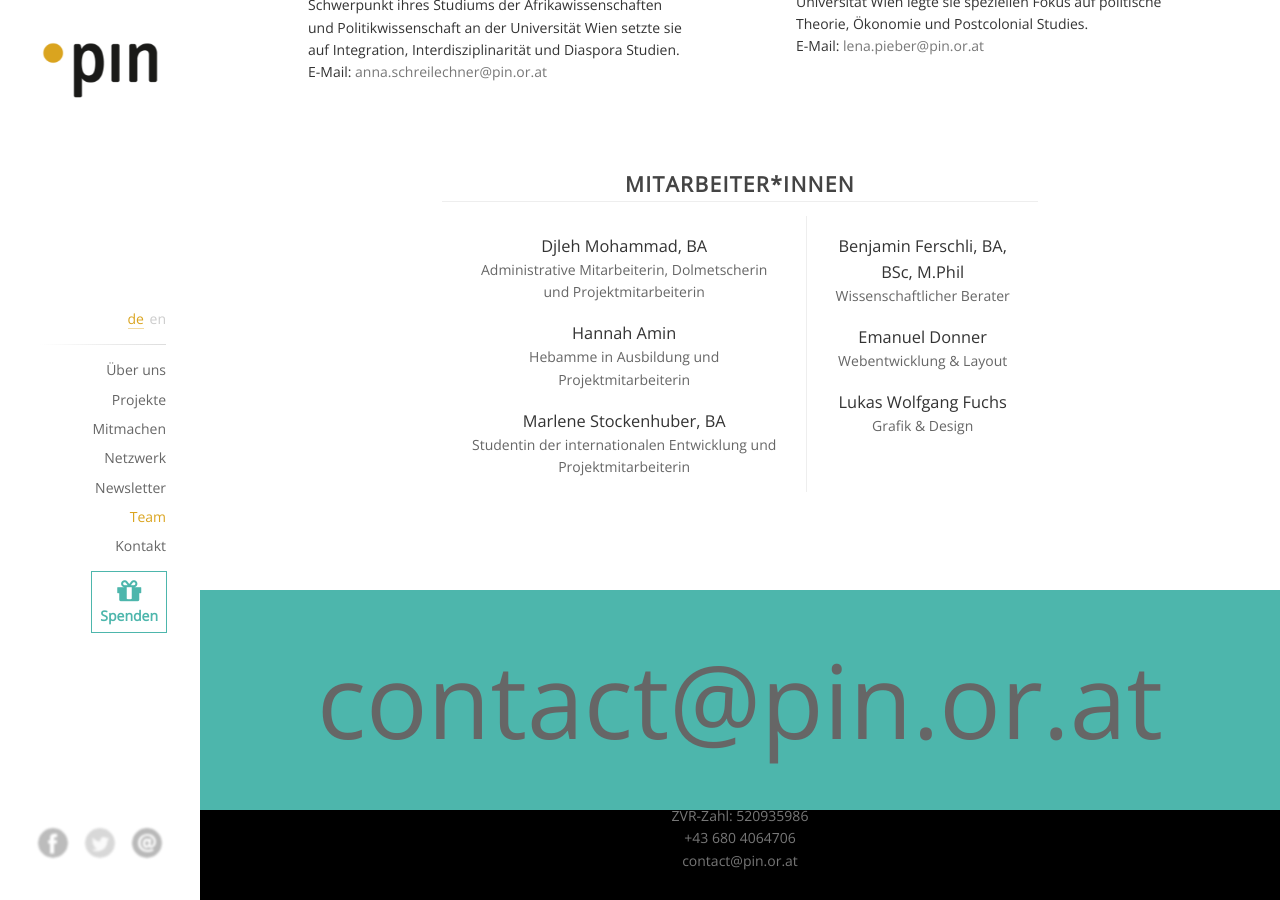
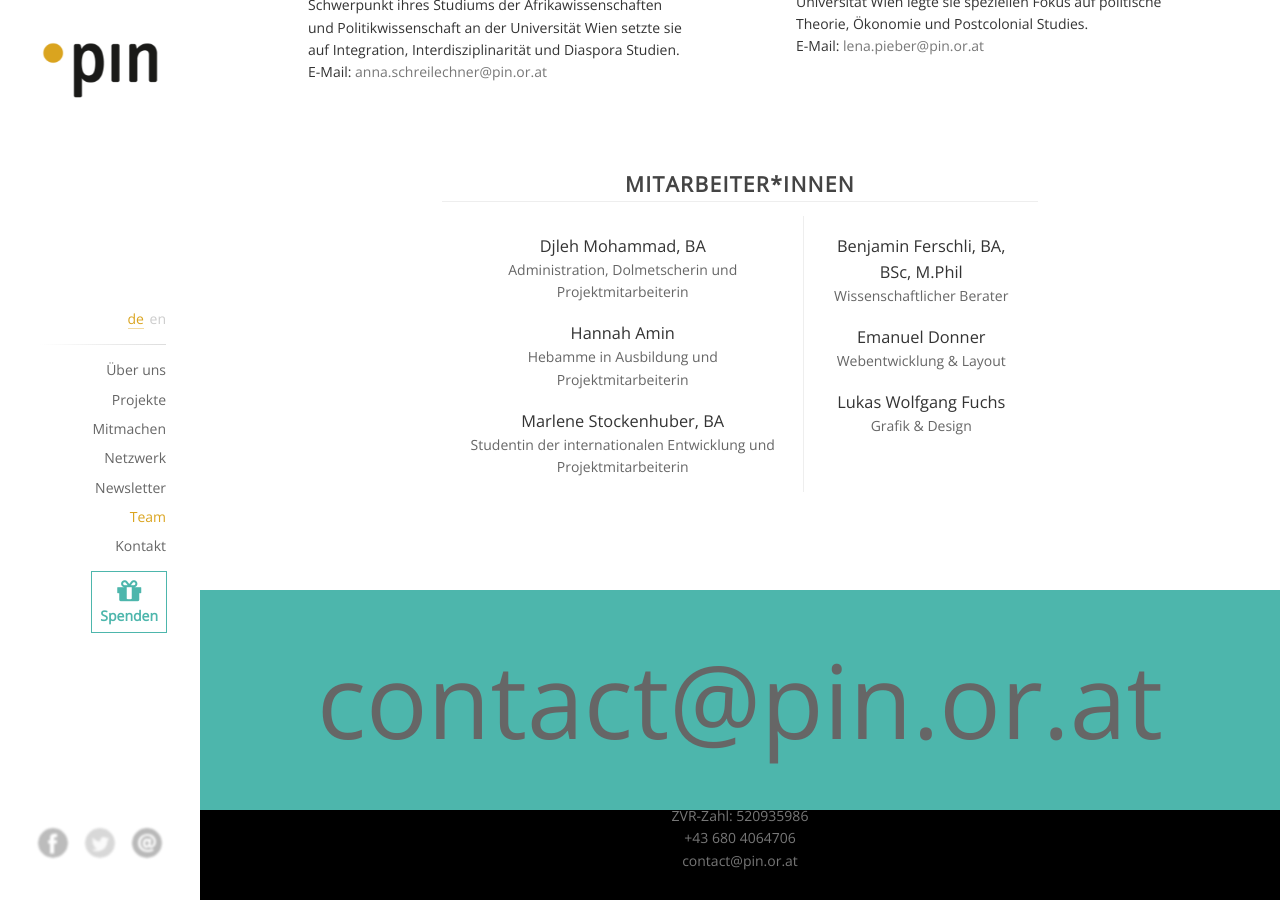
Before and after one commit to pinverein/anna-laura, a Jekyll site: the page built from index.html, in a window 1280 px wide and 900 px high, scrolled down 5614 px. Built offline with Jekyll 4.4.1, drawn with Linux system fonts in a browser that asks for light colours; comment, search, counter and statistics services are not loaded.

Commit message:
Update content_team.html

```diff
--- a/pages/de/content_team.html
+++ b/pages/de/content_team.html
@@ -38,7 +38,7 @@ language: de
         <div class="member-column">
           <!-- <h2>Noch wer</h2> -->
           <h3>Djleh Mohammad, BA</h3>
-          <p>Administrative Mitarbeiterin, Dolmetscherin und Projektmitarbeiterin</p>
+          <p>Administration, Dolmetscherin und Projektmitarbeiterin</p>
           <h3>Hannah Amin</h3>
           <p>Hebamme in Ausbildung und Projektmitarbeiterin</p>
           <h3>Marlene Stockenhuber, BA</h3>
```
